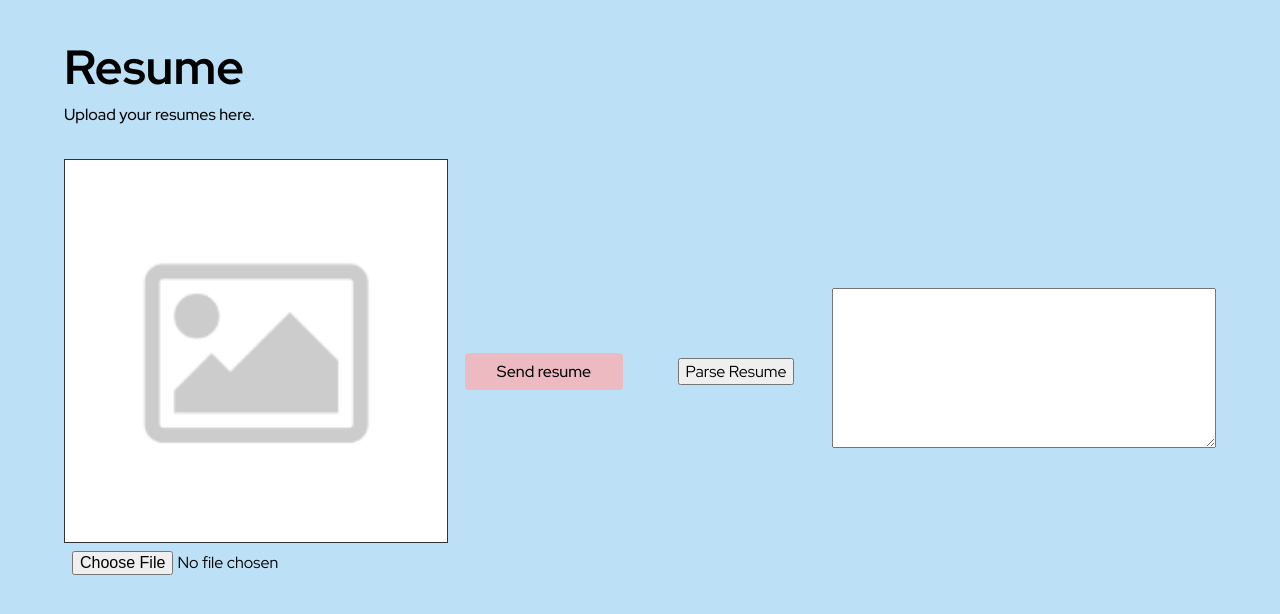
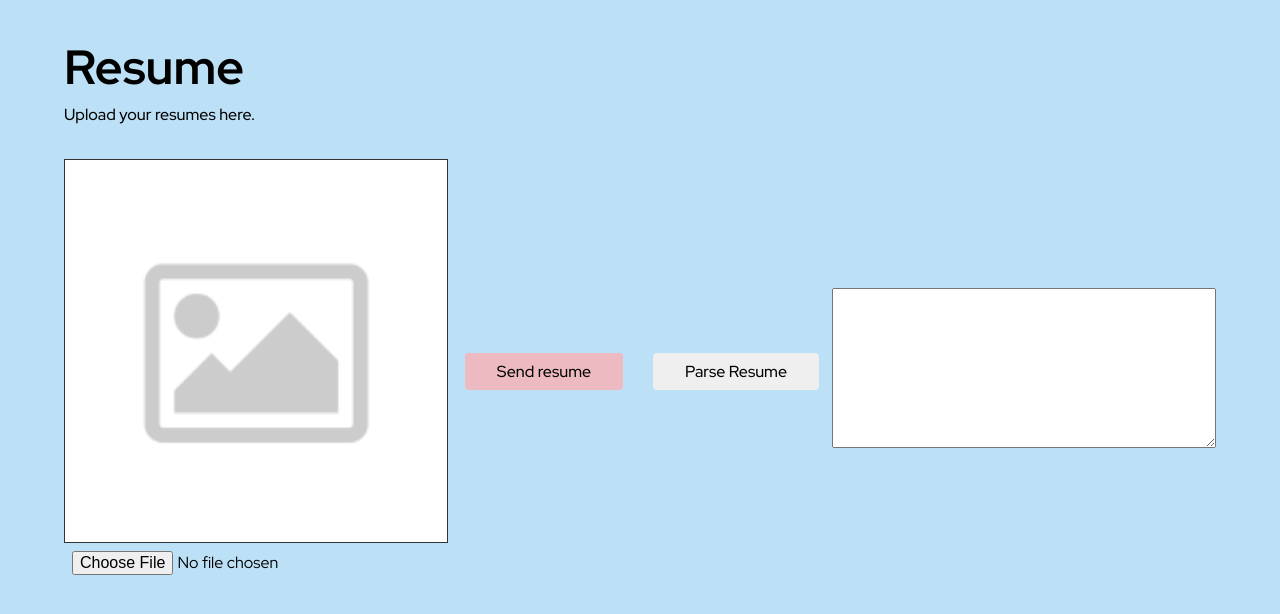
Before and after one commit to Arisch24/PortfolioMe, a Flask app: page /job_board/1/upload_resume in a window 1280 px wide. Shown: the part 113-727 px from the top of the page. Run offline with Flask 2, Linux system fonts and the light colour scheme; a user stored in the database is signed in; tables that the repository leaves empty hold one stand-in row (values such as "Sample post"); some libraries are stand-ins or nearby versions.

Commit message:
Added styling for button as well

```diff
--- a/PortfolioMe/static/css/layout/base.css
+++ b/PortfolioMe/static/css/layout/base.css
@@ -220,7 +220,8 @@ input[type='tel'] {
     border-radius: 0.25rem;
 }
 
-input[type='submit'] {
+input[type='submit'],
+input[type='button'] {
     cursor: pointer;
     padding-inline: 2rem;
     padding-block: 0.5rem;
```
